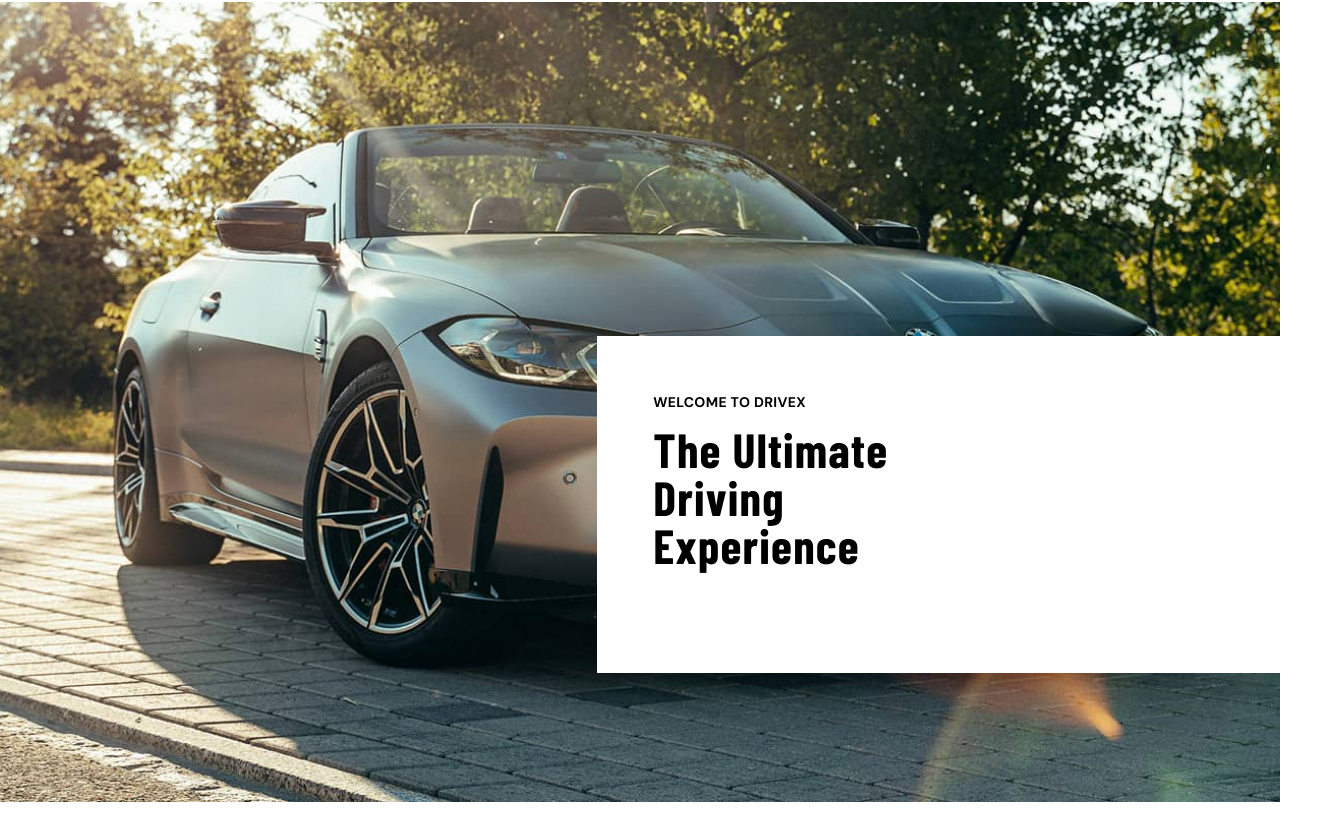
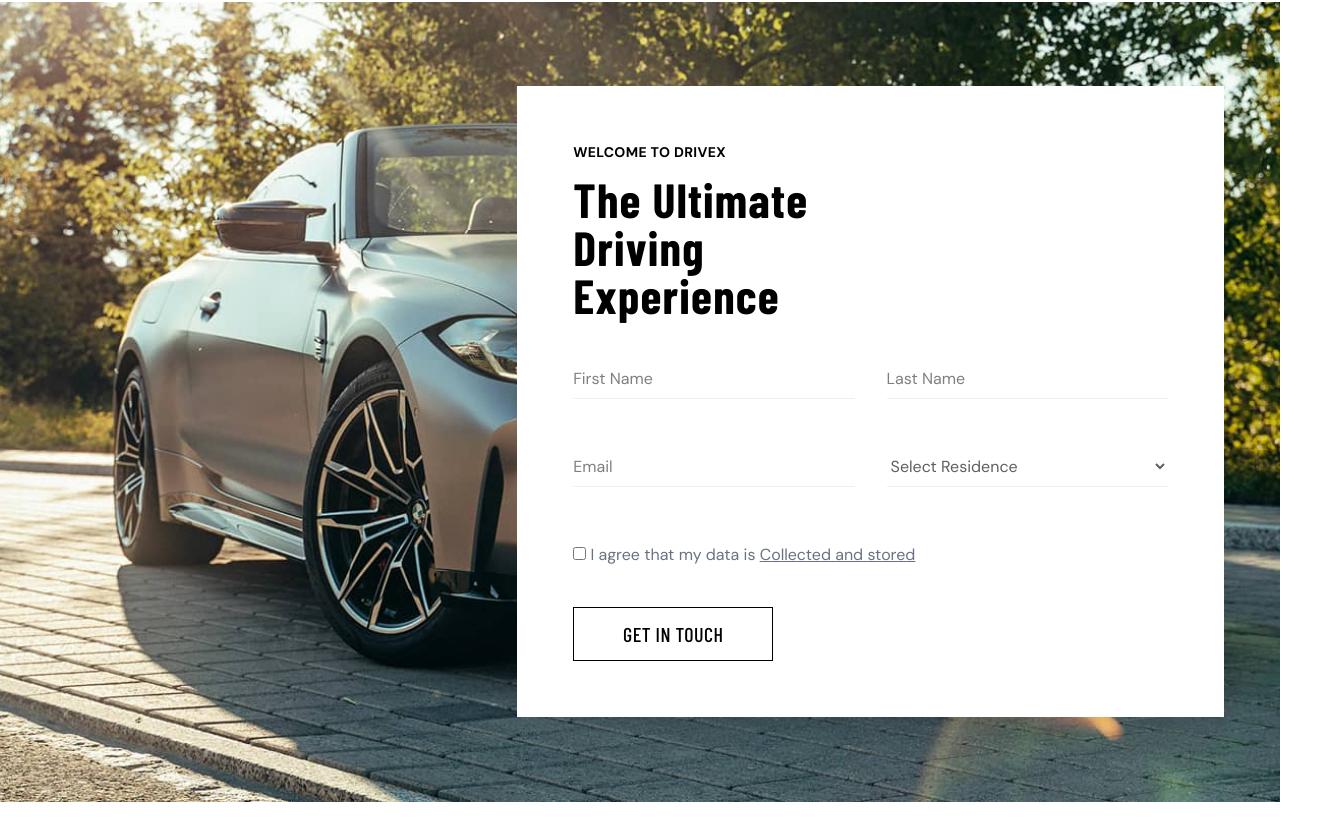
Before and after one commit to Jisap/react-vite-drivex, a React (Vite) app: page / in a window 1280 px wide. Shown: the part 10703-11543 px from the top of the page, 1320 px wide, since content can reach past the window. After the commit the page ends 11505 px from the top, so only its background shows below. Built offline with nearby package versions, Linux system fonts and the light colour scheme; a web font is replaced by a local one.

Commit message:
feat: add Contact component with inquiry form to home feature

```diff
--- a/src/features/home/components/Contact/Contact.jsx
+++ b/src/features/home/components/Contact/Contact.jsx
@@ -1,4 +1,7 @@
+import { Link } from "react-router-dom"
 import contactBgImg from "./assets/contact-lg.jpg"
+import Button from "../../../../shared/components/Button"
+
 
 const Contact = () => {
   return (
@@ -7,7 +10,7 @@ const Contact = () => {
         className='contact bg-no-repeat bg-cover bg-center h-200 py-[8%] mt-8 relative'
         style={{ backgroundImage: `url(${contactBgImg})` }}
       >
-        <div className='absolute right-0 left-0 flex justify-center lg:justify-end items-center w-full h-full lg:mx-10 px-4'>
+        <div className='absolute right-0 top-0 flex justify-center lg:justify-end items-center w-full h-full lg:mx-10 px-4'>
           <div className='contact-form bg-white p-14 w-fit space-y-12'>
             <div className="main-title flex flex-col gap-3 w-full lg:w-1/2">
               <span className="sub-title" data-aos="fade-right" data-aos-delay="100">
@@ -19,7 +22,63 @@ const Contact = () => {
               </h2>
             </div>
 
-            <form></form>
+            <form method="post">
+              <div className="space-y-14">
+                <div className="grid-col lg:grid-cols-2 gap-8">
+                  <div className="input-wrapper pb-2 relative" data-aos="fade-center" data-aos-delay="400">
+                    <input
+                      type="text"
+                      placeholder="First Name"
+                      className="input-box w-full outline-none"
+                      required
+                    />
+                  </div>
+
+                  <div className="input-wrapper pb-2 relative" data-aos="fade-center" data-aos-delay="400">
+                    <input
+                      type="text"
+                      placeholder="Last Name"
+                      className="input-box w-full outline-none"
+                      required
+                    />
+                  </div>
+                </div>
+
+                <div className="grid lg:grid-cols-2 gap-8">
+                  <div className="input-wrapper pb-2 relativ" data-aos="fade-center" data-aos-delay="600">
+                    <input
+                      type="email"
+                      placeholder="Email"
+                      className="input-box w-full outline-none"
+                      required
+                    />
+                  </div>
+                  <div className="input-wrapper pb-2 relativ" data-aos="fade-center" data-aos-delay="700">
+                    <select
+                      className="input-box w-full outline-none text-pera cursor-pointer"
+                      required
+                    >
+                      <option >Select Residence</option>
+                      <option value="Selecte Residence 2">Select Residence 2</option>
+                      <option value="Selecte Residence 3">Select Residence 3</option>
+                      <option value="Selecte Residence 4">Select Residence 4</option>
+                    </select>
+                  </div>
+                </div>
+
+                <p className="text-gray-500" data-aos="fade-center" data-aos-delay="800">
+                  <input type="checkbox" required /> I agree that my data is <Link className="underline">Collected and stored</Link>
+                </p>
+              </div>
+
+              <Button
+                type="submit"
+                className="btn-black"
+                text="Get In Touch"
+                data-aos="fade-center"
+                data-aos-delay="900"
+              />
+            </form>
           </div>
         </div>
       </section>
```
